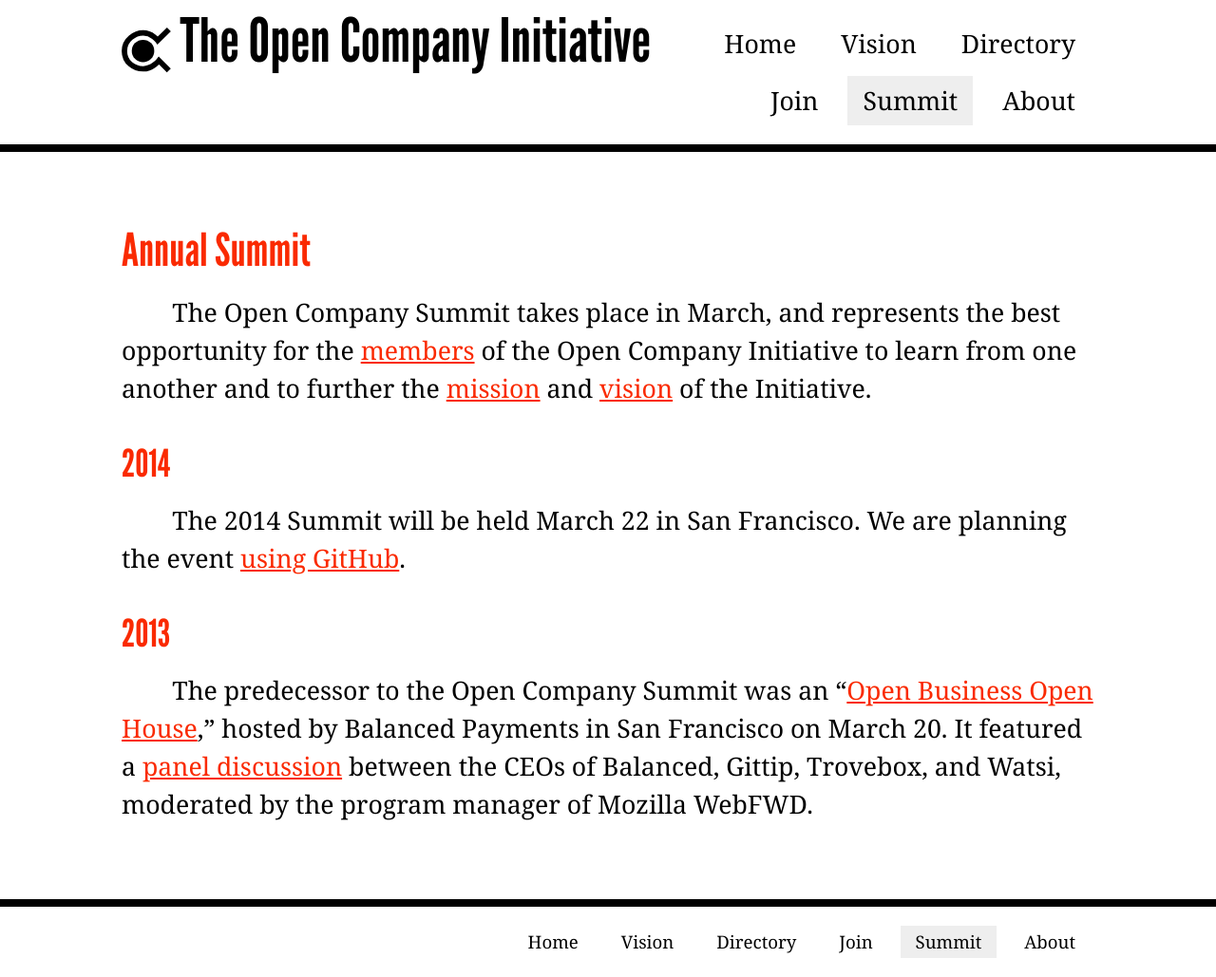
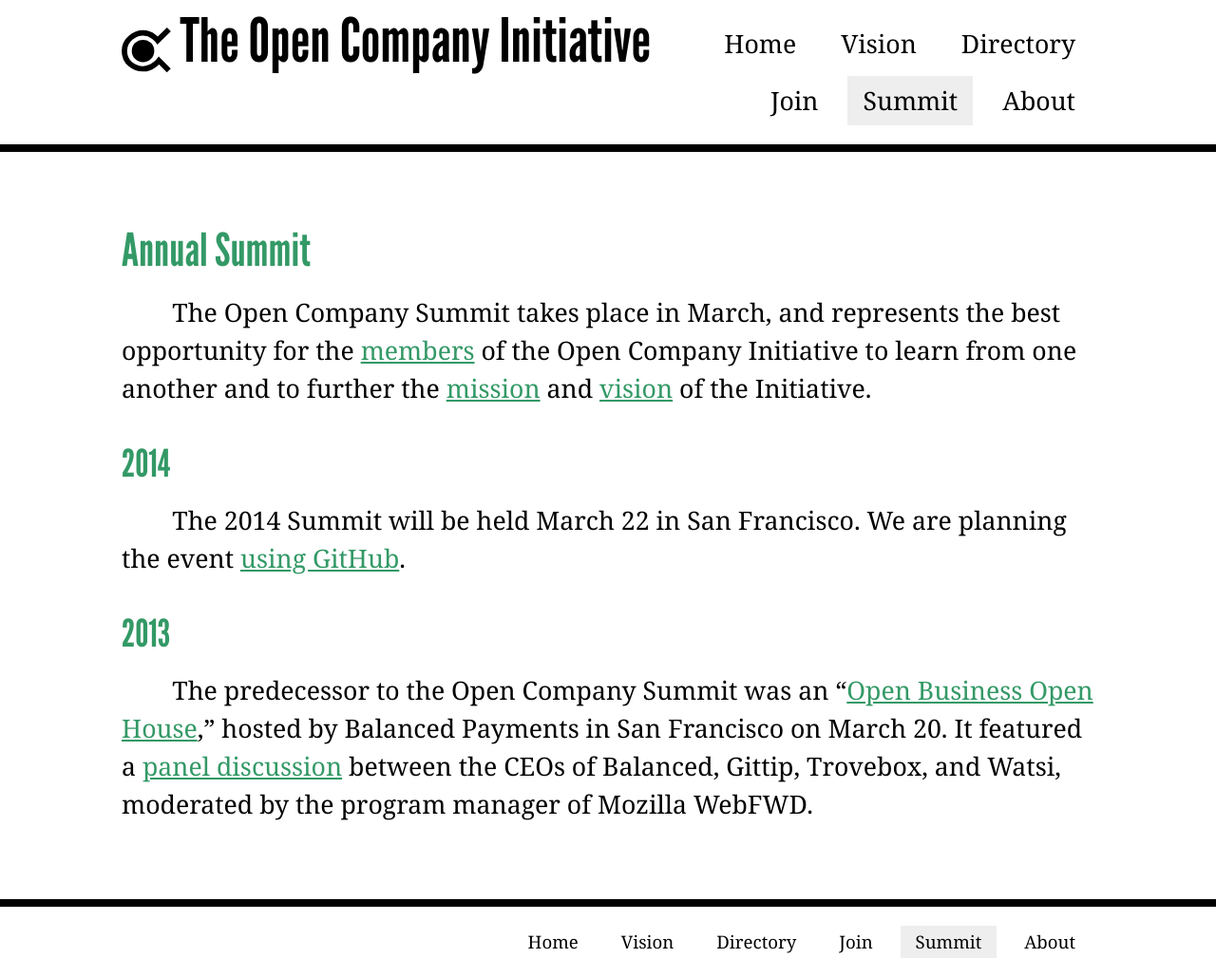
Before and after one commit to opencompany/www.opencompany.org, a Jekyll site: the page built from summit/index.md, in a window 1280 px wide. Shown: the whole page at 95% size. Built offline with Jekyll 4.4.1, drawn with Linux system fonts in a browser that asks for light colours; Markdown is read by kramdown in place of the engine named in the settings.

Commit message:
Changed Font Colors

```diff
--- a/css/main.css
+++ b/css/main.css
@@ -22,12 +22,12 @@
     font-family: "League Gothic";
     font-weight: normal;
     font-size: 100%;
-    color: #FA2A00;
+    color: #339966;
 }
 
-a         { color: #FA2A00; }
-a:hover   { color: #FA2A00; }
-a:visited { color: #a0a; }
+a         { color: #339966; }
+a:hover   { color: #8CD6B1; }
+a:visited { color: #999966; }
 
 h1 {
     font-size: 48pt;
```
